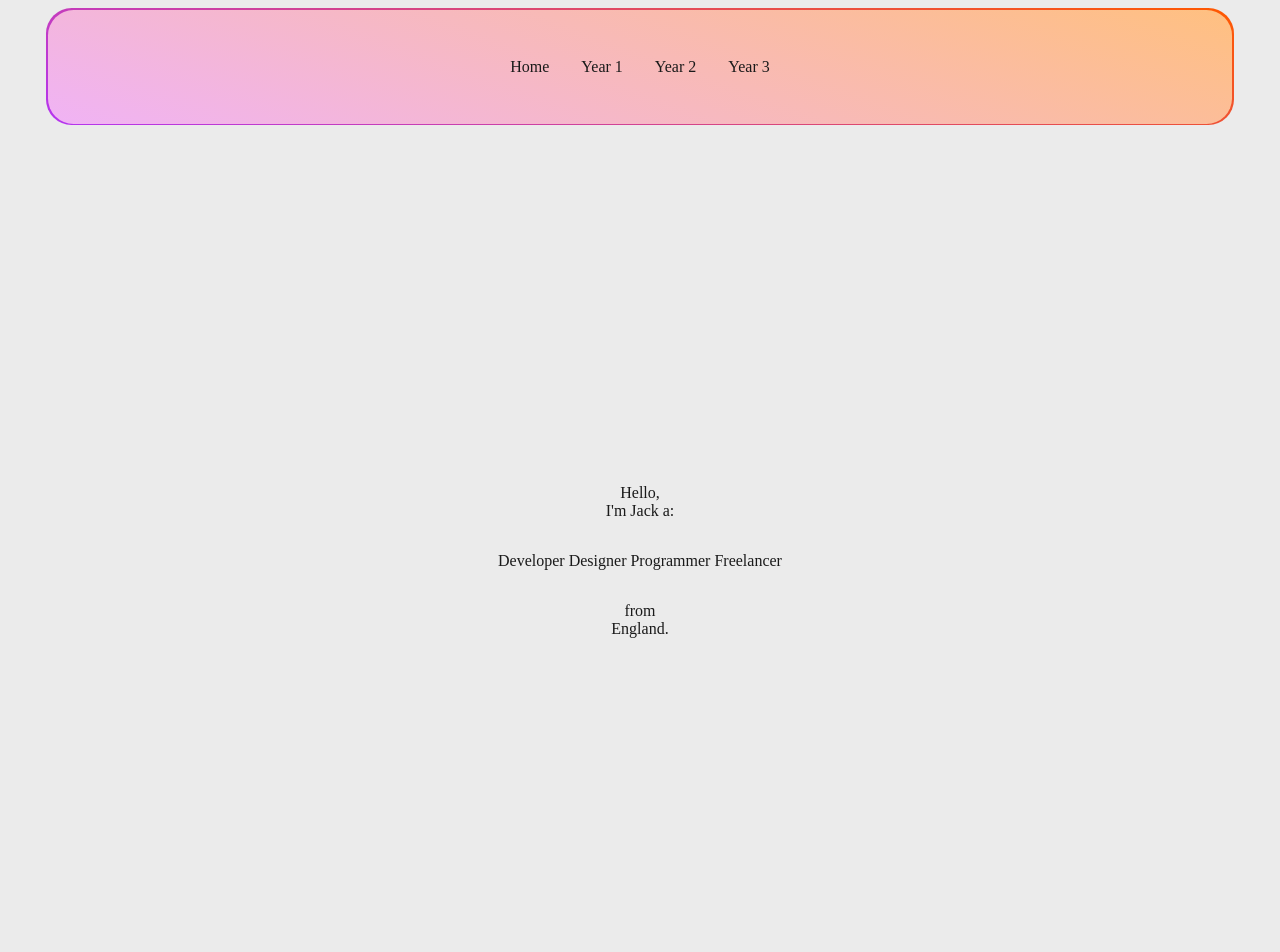
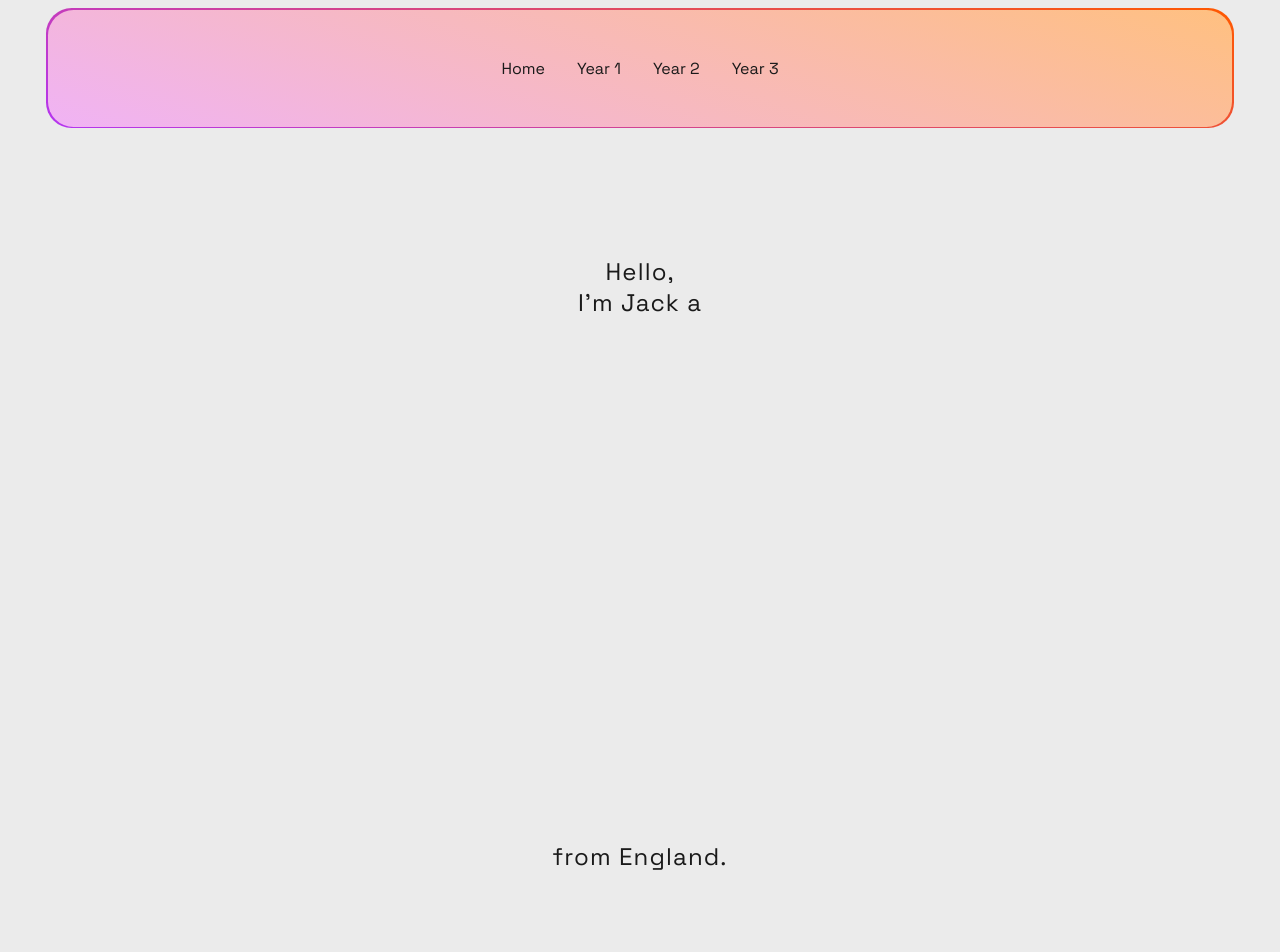
Before and after one commit to JackPearsonAtUAL/ual-portfolio-site, a plain HTML site: page index.html in a window 1280 px wide. Shown: the top 952 px of the page. Drawn offline with Linux system fonts and the light colour scheme.

Commit message:
Fonts and text styling modified

```diff
--- a/index.html
+++ b/index.html
@@ -4,6 +4,11 @@
 <head>
     <link rel = "stylesheet" href = "main.css">
     <script src = "main.js"></script>
+
+    <!-- Space Grotesk font -->
+    <link rel="preconnect" href="https://fonts.googleapis.com">
+    <link rel="preconnect" href="https://fonts.gstatic.com" crossorigin>
+    <link href="https://fonts.googleapis.com/css2?family=Space+Grotesk:wght@300..700&display=swap" rel="stylesheet">
 </head>
 
 <body>
@@ -25,41 +30,17 @@
     <!-- Main Content -->
     <div id="mainContent">
         <div class="sect-vert centered">
-            <p>
-                Hello,<br>
-                I'm Jack a:
-            </p>
-            <p>
-                Developer
-                Designer
-                Programmer
-                Freelancer
-            </p>
-            <p>
-                from<br>
-                England.
-            </p>
+            <p>Hello, <br> I'm Jack a</p>
+                <ul class="typing-text">
+                    <li><h2><span>Freelancer<span></h2></li>
+                    <li><h2><span>Developer<span></h2></li>
+                    <li><h2><span>Designer<span></h2></li>
+                    <li><h2><span>Programmer<span></h2></li>
+                </ul>
+            <p>from England.</p>
+
         </div>
-
         <div class="divider centered"></div>
 
-        <div class="sect-vert centered">
-            <p>
-                Hello,<br>
-                I'm Jack a:
-            </p>
-            <p>
-                Developer
-                Designer
-                Programmer
-                Freelancer
-            </p>
-            <p>
-                from<br>
-                England.
-            </p>
-        </div>
-
-        <div class="divider centered"></div>
     </div>
 </body>
--- a/main.css
+++ b/main.css
@@ -17,6 +17,37 @@ body{
     padding: 0 3vw;
     background: var(--bg-color);
     color: var(--text-color);
+}
+
+h1{
+    font-family: 'Space Grotesk', sans-serif;
+    font-weight: 800;
+    font-size: 3.5rem;
+    letter-spacing: 0.07rem;
+}
+h2{
+    font-family: 'Space Grotesk', sans-serif;
+    font-weight: 700;
+    font-size: 3rem;
+    letter-spacing: 0.07rem;
+}
+h3{
+    font-family: 'Space Grotesk', sans-serif;
+    font-weight: 600;
+    font-size: 2.5rem;
+    letter-spacing: 0.07rem;
+}
+h4{
+    font-family: 'Space Grotesk', sans-serif;
+    font-weight: 500;
+    font-size: 2rem;
+    letter-spacing: 0.07rem;
+}
+p{
+    font-family: 'Space Grotesk', sans-serif;
+    font-weight: 400;
+    font-size: 1.5rem;
+    letter-spacing: 0.07rem;
 }
 
 header{
@@ -65,24 +96,28 @@ nav ul li{
 }
 
 nav ul li a{
+    font-family: 'Space Grotesk', sans-serif;
+    font-weight: 400;
     text-align: center;
     text-decoration: none;
     color: var(--text-color);
 }
 
 nav ul li a:hover{
+    font-weight: 800;
     text-align: center;
     text-decoration: underline;
     color: var(--hover-link-color);
 }
 
 nav ul li a:active{
+    font-weight: 600;
     text-align: center;
-    font-weight: 700;
     text-decoration: none;
     color: var(--active-link-color);
 }
 
+/* Main Content */
 #mainContent{
     min-height: 100vh;
     padding: 3%;
@@ -115,3 +150,36 @@ nav ul li a:active{
 
     background-image: linear-gradient(45deg, var(--primary-dark-color), var(--secondary-dark-color));
 }
+
+.typing-text{
+	padding: 0 15px;
+	overflow: hidden;
+	color:transparent;
+	background: linear-gradient(135deg, var(--primary-dark-color)20%, var(--secondary-dark-color)80%);
+	-webkit-background: linear-gradient(135deg, var(--primary-dark-color)20%, var(--secondary-dark-color)80%);
+	-moz-background: linear-gradient(135deg, var(--primary-dark-color)20%, var(--secondary-dark-color)80%);
+
+	background-clip: text;
+	-webkit-background-clip: text;
+	-moz-background-clip: text;
+}
+
+.typing-text li{
+	list-style: none;
+	top: 0;
+	position: relative;
+	text-align: center;
+	}
+
+.typing-text li{
+	position: relative;
+}
+
+.typing-text li::after{
+	content: "";
+	position: absolute;
+	left: 0;
+	height: 100%;
+	width: 100%;
+	background-color: var(--bg);
+}
```
